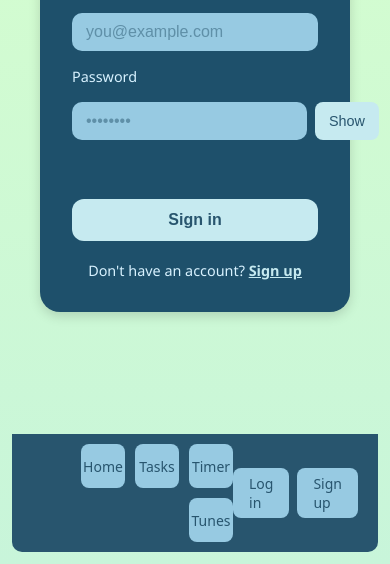
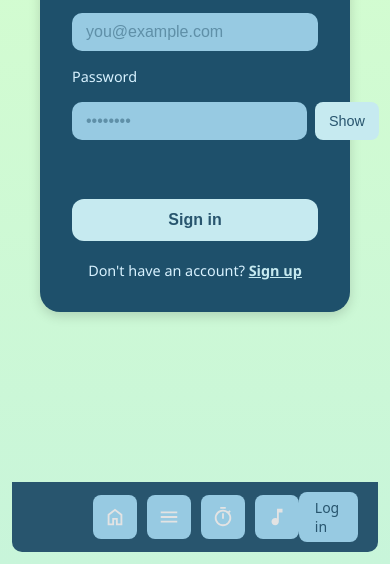
Before and after one commit to adamegbert3/Desk_Study, a plain HTML site: page login.html in a window 390 px wide. Shown: the part 280-844 px from the top of the page. Drawn offline with Linux system fonts and the light colour scheme.

Commit message:
UI: mobile nav icon mode + remove sign-up auth button

```diff
--- a/login.html
+++ b/login.html
@@ -12,10 +12,22 @@
     <nav class="main-nav">
         <a href="index.html" class="logo"><img src="styles/images/sdlogo.svg" alt="Site Logo"></a>
         <div class="nav-links">
-            <a href="index.html">Home</a>
-            <a href="tasks.html">Tasks</a>
-            <a href="timer.html">Timer</a>
-            <a href="tunes.html">Tunes</a>
+            <a href="index.html">
+                <img src="icons/home.svg" alt="Home icon">
+                <span class="nav-label">Home</span>
+            </a>
+            <a href="tasks.html">
+                <img src="icons/menu.svg" alt="Tasks icon">
+                <span class="nav-label">Tasks</span>
+            </a>
+            <a href="timer.html">
+                <img src="icons/timer.svg" alt="Timer icon">
+                <span class="nav-label">Timer</span>
+            </a>
+            <a href="tunes.html">
+                <img src="icons/musicNote.svg" alt="Tunes icon">
+                <span class="nav-label">Tunes</span>
+            </a>
         </div>
         <div class="nav-auth" id="navAuth"></div>
     </nav>
--- a/scripts/login.js
+++ b/scripts/login.js
@@ -90,11 +90,9 @@ function renderNavAuth(authState) {
     loginLink.textContent = 'Log in';
     container.appendChild(loginLink);
 
-    const signupLink = document.createElement('a');
-    signupLink.href = 'sign-up.html';
-    signupLink.className = 'nav-auth-btn';
-    signupLink.textContent = 'Sign up';
-    container.appendChild(signupLink);
+    // Sign-up link is intentionally removed to hide it from the nav.
+    // If needed later, add it back as a separate button.
+
 }
 
 /* ===== Init ===== */
--- a/styles/shared.css
+++ b/styles/shared.css
@@ -242,8 +242,8 @@ body {
 
     .nav-links {
         width: 100%;
-        justify-content: space-between;
-        gap: 0;
+        justify-content: space-around;
+        gap: 18px;
     }
 
     .nav-links a {
```
Also changed, not shown: sign-up.html (+16 -4 lines).
